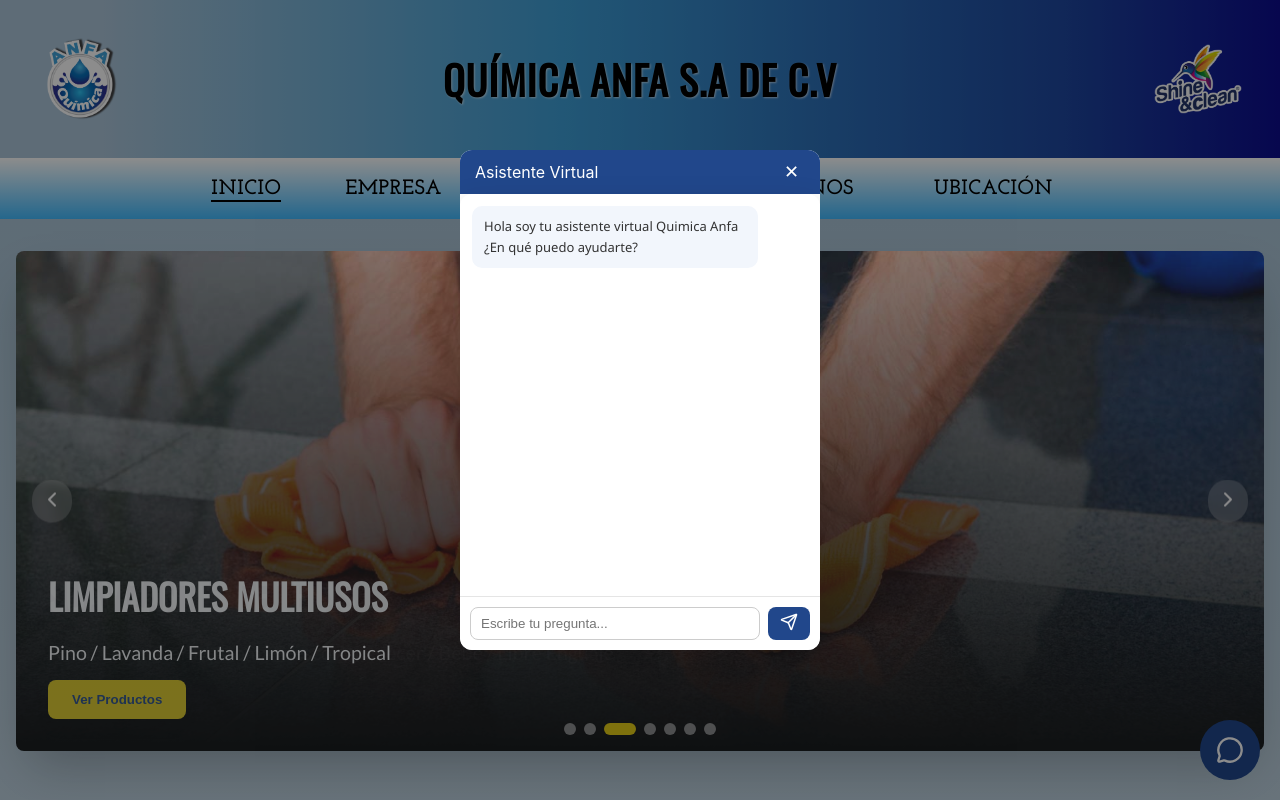
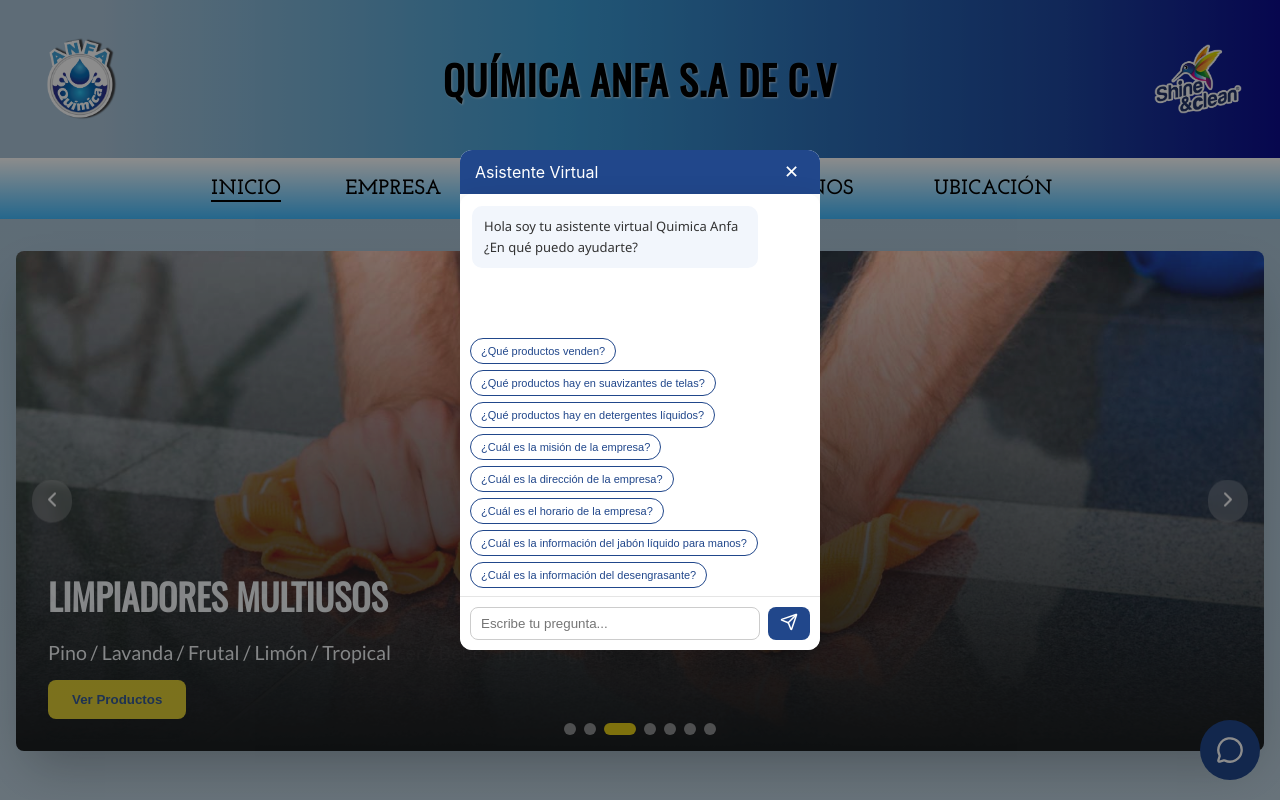
Before and after one commit to ANAFRAN82/FRONT_SISTEMA, a React (Vite) app: page / in a window 1280 px wide. Both pictures are taken after a click on the button 1230 px from the left and 750 px from the top of the page. Built offline with nearby package versions, Linux system fonts and the light colour scheme.

Commit message:
Add files via upload

```diff
--- a/src/components/chatbot.css
+++ b/src/components/chatbot.css
@@ -28,7 +28,6 @@
 .chat.bot {
   background: #f2f6fc;
   align-self: flex-start;
-  color:#ffffff;
 }
 
 .chat.user {
@@ -69,13 +68,39 @@
   font-size: 13px;
   line-height: 1.6;
   color: #333;
-  text-align: justify;
 }
 
+.chat.user .chat-content,
+.chat.user * {
+  color: white !important;
+}
 
+.chat-category-card {
+  background: #ffffff;
+  border-left: 4px solid #21478B;
+  padding: 12px 14px;
+  border-radius: 10px;
+  margin-bottom: 12px;
+}
 
-.chat.user .chat-content {
-  color: white;
+.chat-category-title {
+  font-size: 13px;
+  font-weight: 700;
+  color: #21478B;
+  margin-bottom: 8px;
+  text-transform: uppercase;
+}
+
+.chat-category-list {
+  padding-left: 18px;
+  margin: 0;
+}
+
+.chat-category-list li {
+  font-size: 13px;
+  color: #333;
+  margin-bottom: 6px;
+  list-style: disc;
 }
 
 .chatbot-input {
@@ -107,21 +132,27 @@
   cursor: not-allowed;
 }
 
-.chat.user {
-  background: #21478B;
-  color: white;
+.chatbot-suggestions {
+  display: flex;
+  flex-wrap: wrap;
+  gap: 6px;
+  padding: 8px 10px;
+
+  background: white;
 }
 
-.chat.user * {
-  color: white !important;
+.suggestion-btn {
+  background: #ffffff;
+  border: 1px solid #21478B;
+  color: #21478B;
+  padding: 6px 10px;
+  border-radius: 14px;
+  font-size: 11px;
+  cursor: pointer;
+  transition: 0.2s ease;
 }
 
-.chat-list {
-  padding-left: 18px;
-  margin: 0;
+.suggestion-btn:hover {
+  background: #21478B;
+  color: #ffffff;
 }
-
-.chat-list li {
-  margin-bottom: 6px;
-  list-style: disc;
-}
--- a/src/components/chatbot.jsx
+++ b/src/components/chatbot.jsx
@@ -11,6 +11,16 @@
   ]);
   const [input, setInput] = useState('');
   const [loading, setLoading] = useState(false);
+  const suggestions = [
+    "¿Qué productos venden?",
+    "¿Qué productos hay en suavizantes de telas?",
+    "¿Qué productos hay en detergentes líquidos?",
+    "¿Cuál es la misión de la empresa?",
+    "¿Cuál es la dirección de la empresa?",
+    "¿Cuál es el horario de la empresa?",
+    "¿Cuál es la información del jabón líquido para manos?",
+    "¿Cuál es la información del desengrasante?"
+  ];
 
   const sendMessage = async () => {
     if (!input.trim() || loading) return;
@@ -21,7 +31,7 @@
     setLoading(true);
 
     try {
-      const res = await fetch('https://backchat-production-4b60.up.railway.app/api/chat', {
+      const res = await fetch('http://localhost:5000/api/chat', {
         method: 'POST',
         headers: { 'Content-Type': 'application/json' },
         body: JSON.stringify({ question: input })
@@ -49,11 +59,18 @@
     }
   };
 
+  const sendSuggestion = (text) => {
+    if (loading) return;
+    setInput(text);
+    setTimeout(() => {
+      sendMessage();
+    }, 50);
+  };
+
   const renderMessage = (text) => {
     return text.split('|').map((block, idx) => {
       const parts = block.split(':');
 
-      // Producto
       if (parts[0].toLowerCase().includes('producto')) {
         return (
           <div key={idx} className="chat-product">
@@ -66,7 +83,6 @@
         return (
           <div key={idx} className="chat-block">
             <div className="chat-title">{parts[0].trim()}</div>
-
             <div className="chat-content">
               {parts.slice(1).join(':').trim()}
             </div>
@@ -97,24 +113,33 @@
     });
   };
 
-
-
   return (
     <div className="chatbot-container">
       <div className="chatbot-messages">
-      {messages.map((m, i) => (
-  <div key={i} className={`chat ${m.from}`}>
-    {m.from === 'bot' ? (
-      renderMessage(m.text)
-    ) : (
-      <div className="chat-content">{m.text}</div>
-    )}
-  </div>
-))}
-
-
+        {messages.map((m, i) => (
+          <div key={i} className={`chat ${m.from}`}>
+            {m.from === 'bot'
+              ? renderMessage(m.text)
+              : <div className="chat-content">{m.text}</div>
+            }
+          </div>
+        ))}
         {loading && <div className="chat bot">.........</div>}
       </div>
+
+      {messages.length === 1 && !loading && (
+        <div className="chatbot-suggestions">
+          {suggestions.map((s, index) => (
+            <button
+              key={index}
+              className="suggestion-btn"
+              onClick={() => sendSuggestion(s)}
+            >
+              {s}
+            </button>
+          ))}
+        </div>
+      )}
 
       <div className="chatbot-input">
         <input
```
